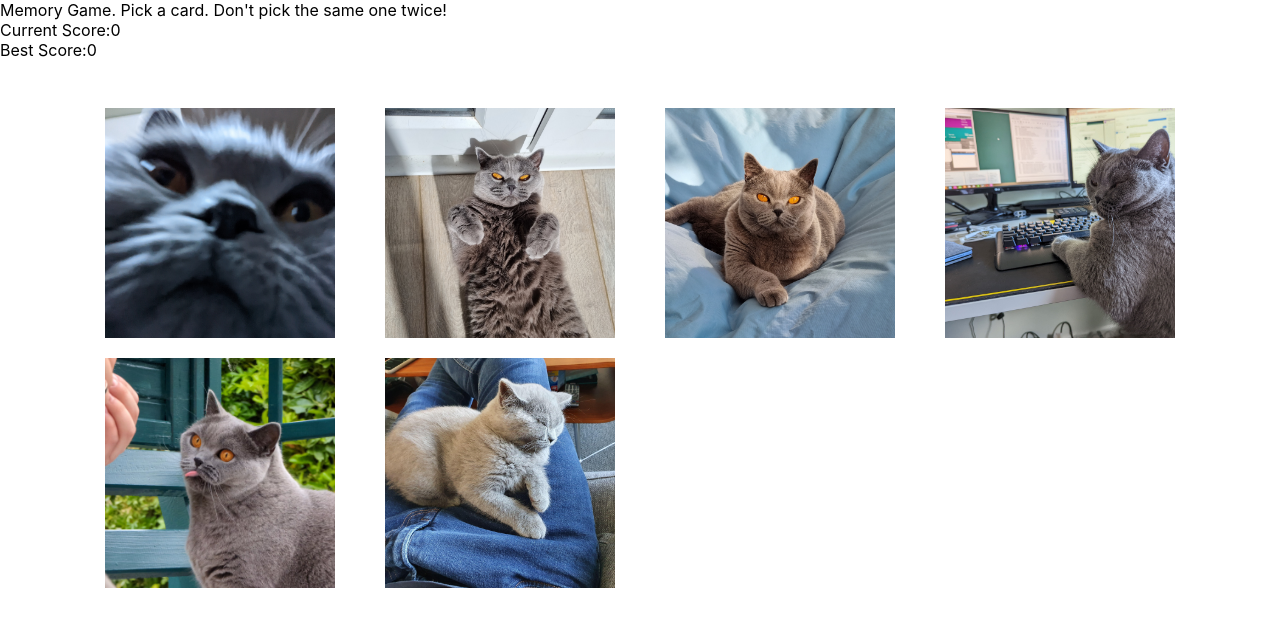
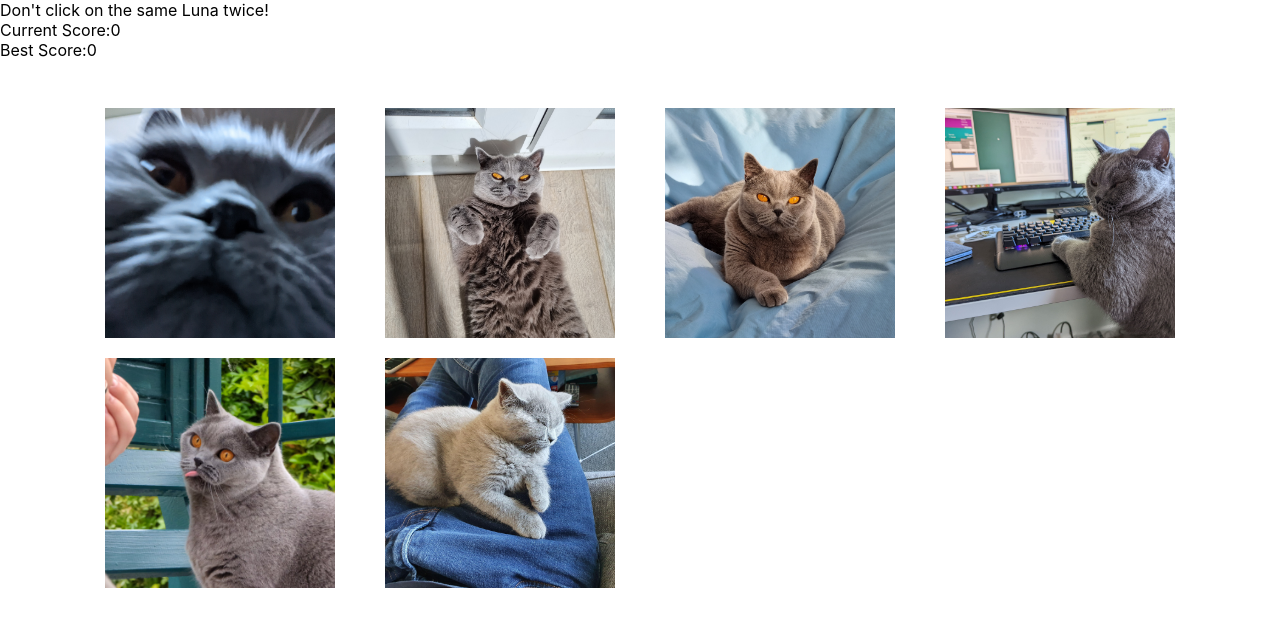
Before and after one commit to BreadleyCooper/memory_game, a React (Create React App) app: page / in a window 1280 px wide. Shown: the top 626 px of the page. Built offline with nearby package versions, Linux system fonts and the light colour scheme.

Commit message:
fixed game logic

```diff
--- a/src/App.js
+++ b/src/App.js
@@ -5,7 +5,7 @@ import "./styles/card.css"
 import "./styles/cardContainer.css"
 import selectedCards from './selectedCards';
 
-// Status: 1) randomise the card order on click (will updating the state do this automatically when it rerenders?). 2) implement game logic
+// Status: 1) Only works if you select the same card every time. Need to have it so the cards are reset after each win. (Can i just reset the array back to empty??)
 
 function App() {
 
--- a/src/components/CardContainer.js
+++ b/src/components/CardContainer.js
@@ -22,17 +22,18 @@ const CardContainer = (props) => {
     // on clicking the card, push it's id to the check array
     const handleClick = (event) => {
         // console.log(event.target.id)
-        selectedCards.push(event.target.id)
         console.log(selectedCards)
         // check if card selected matches the last previous one
-        if (selectedCards.at(-2) === event.target.id) {
-            console.log(event.target.id, selectedCards.at(-2), "Correct")
+        if (selectedCards.includes(event.target.id)) {
+            console.log(event.target.id, selectedCards.at(-2), "Wrong")
+            resetScore()
+        }else {
+            console.log("Correct")
+            selectedCards.push(event.target.id)
             incrementScore()
-        }else {
-            console.log("WRONG")
-            resetScore()
         }
       }
+
 
     return(
         <div className="cardContainer">
--- a/src/components/Header.js
+++ b/src/components/Header.js
@@ -5,7 +5,7 @@ const Header = (props) => {
     const {score, bestScore} = props
     return(
         <div className="headerContainer">
-            <div>Memory Game. Pick a card. Don't pick the same one twice!</div>
+            <div>Don't click on the same Luna twice!</div>
             <div className="scoreContainer">
                 <div className="score">Current Score:{score}</div>
                 <div className="bestScore">Best Score:{bestScore}</div>
```
